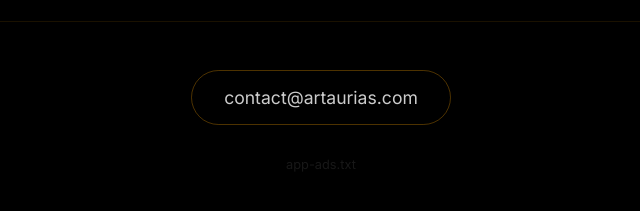
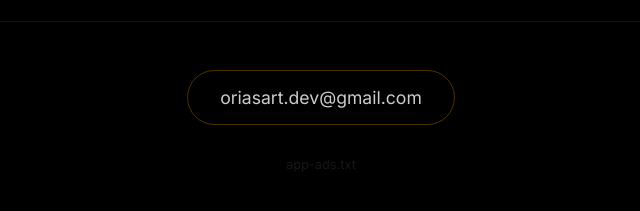
Before and after one commit to mecheriabderrezak-cmyk/artaurias.github.io, a plain HTML site: page index.html in a window 1280 px wide. Shown: the part 863-1074 px from the top of the page, 319-959 px from the left. Drawn offline with Linux system fonts and the light colour scheme.

Commit message:
Update index.html

```diff
--- a/index.html
+++ b/index.html
@@ -199,7 +199,7 @@
         </section>
 
         <section class="contact-section">
-            <a href="mailto:oriasart.dev@gmail.com" class="contact-email">contact@artaurias.com</a>
+            <a href="mailto:oriasart.dev@gmail.com" class="contact-email">oriasart.dev@gmail.com</a>
             <div class="footer-link">
                 <a href="./app-ads.txt">app-ads.txt</a>
             </div>
```
